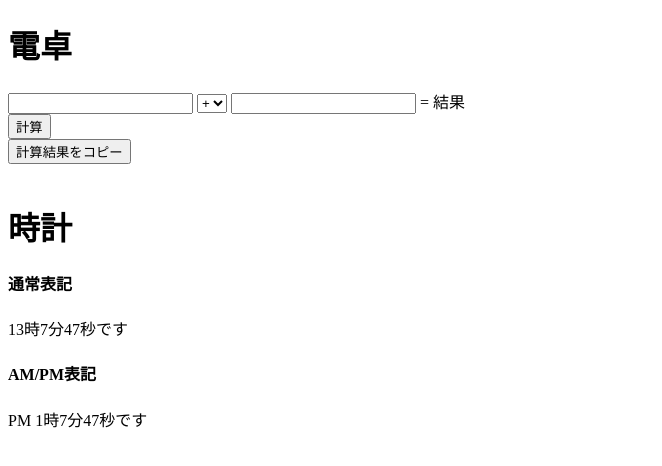
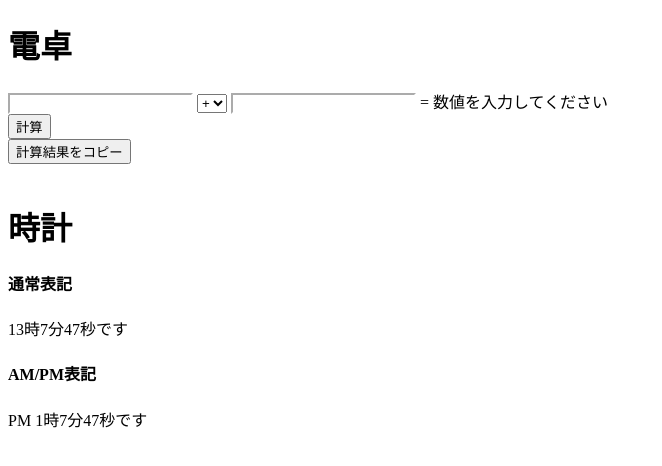
Before and after one commit to mknRuSp/-, a plain HTML site: page Index.html in a window 1280 px wide. Both pictures are taken after a click on the button "計算". Shown: the whole page, without its empty margins (0-662 px from the left). Drawn offline with Linux system fonts and the light colour scheme.

Commit message:
Update Index.html

```diff
--- a/Index.html
+++ b/Index.html
@@ -28,12 +28,13 @@
     <script>
     document.getElementById("calculate").addEventListener("click", () => {
         const yon = document.getElementById("yon").value;
-        const ni = Number(document.getElementById("ni").value);
-        const san = Number(document.getElementById("san").value);
+        let ni =  document.getElementById("ni");
+        let san = document.getElementById("san");
         const iti = document.getElementById("iti");
         const amari = document.getElementById("amari");
-        typeof(ni) === "number" ?  ni.style.borderColor = "white" : ni.style.borderColor = "red"; ;
-        typeof(san) === "number" ?  san.style.borderColor = "white" : san.style.borderColor = "red"; ;
+    ni.style.borderColor = (isNaN(ni.value) ? "red" : "white")
+    san.style.borderColor = (isNaN(san.value) ? "red" : "white")
+    san = Number(document.getElementById("san").value);
         amari.textContent = ""
         switch (yon) {
             case '+':
```
